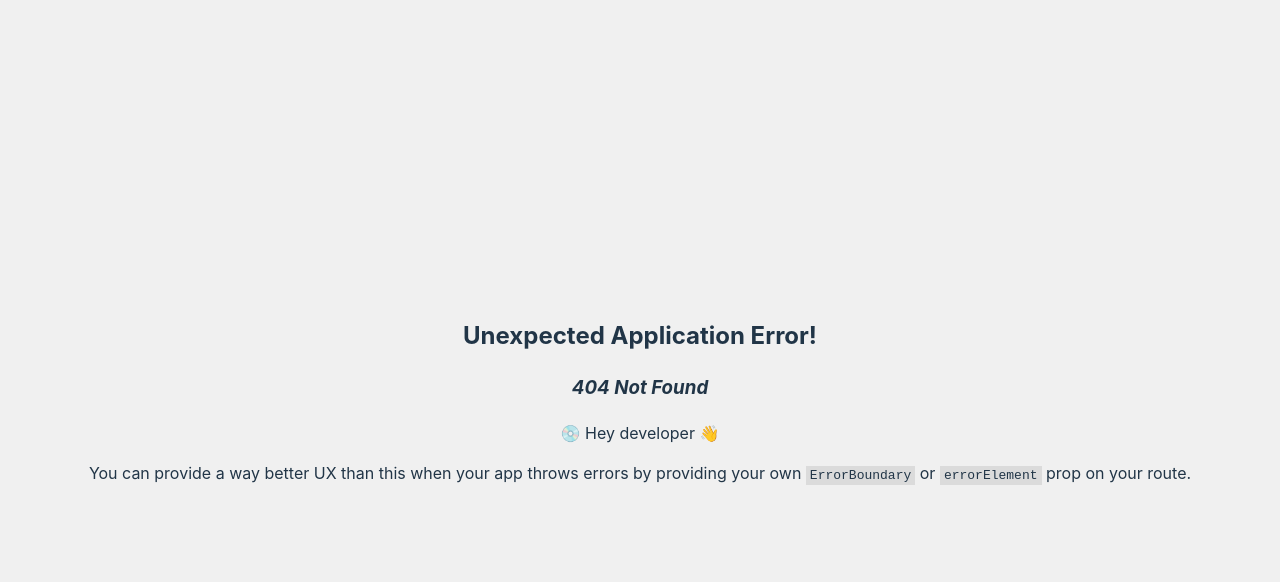
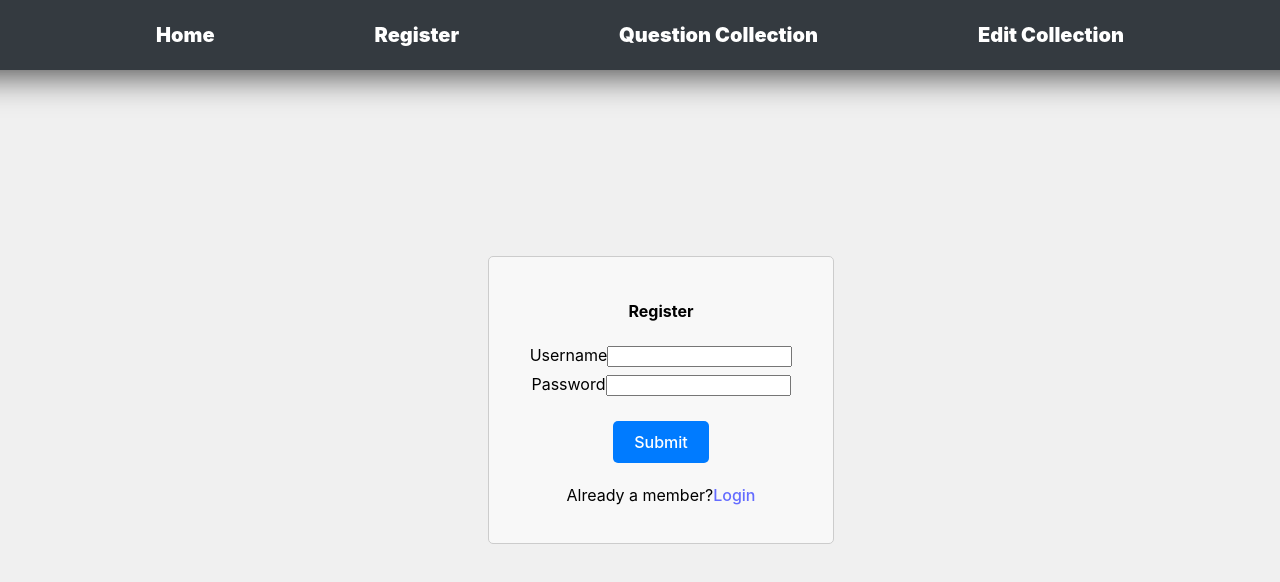
Before and after one commit to korodigergo/stackflow-react3, a React (Vite) app: page /register in a window 1280 px wide. Before the commit this address had no page. Shown: the top 582 px of the page. Built offline with nearby package versions, Linux system fonts and the light colour scheme.

Commit message:
add register page

```diff
--- a/src/App.jsx
+++ b/src/App.jsx
@@ -7,8 +7,8 @@ function App() {
     <div className="root-layout">
       <header id="header">
         <nav id="navbar">
-
           <NavLink to="/">Home</NavLink>
+          <NavLink to="/register">Register</NavLink>
           <NavLink to="/questions">Question Collection</NavLink>
           <NavLink to="/addquestion">Edit Collection</NavLink>
         </nav>
--- /dev/null
+++ b/src/components/FormRow.jsx
@@ -0,0 +1,19 @@
+const FormRow = ({ type, name, labelText, value, onChange }) => {
+    return (
+      <div className="form-row">
+        <label htmlFor={name} className="form-label">
+          {labelText || name}
+        </label>
+        <input
+          type={type}
+          id={name}
+          name={name}
+          className="form-input"
+          value={value}
+          onChange={(e) => setValue(e.target.value)}
+          required
+        />
+      </div>
+  );
+};
+export default FormRow;
--- a/src/main.jsx
+++ b/src/main.jsx
@@ -5,6 +5,7 @@ import './index.css'
 import { RouterProvider, createBrowserRouter } from 'react-router-dom';
 import EditQuestions from './pages/EditQuestions.jsx';
 import Questions from './pages/Questions.jsx';
+import Register from './pages/user/Register.jsx';
 
 
 const router = createBrowserRouter([
@@ -12,6 +13,10 @@ const router = createBrowserRouter([
     path: "/",
     element: <App></App>,
     children: [
+      {
+        path: "/register",
+        element: <Register />
+      },
       {
         path: "/addquestion",
         element: <EditQuestions />
--- /dev/null
+++ b/src/pages/user/Register.css
@@ -0,0 +1,53 @@
+.form {
+    display: flex;
+    flex-direction: column;
+    align-items: center;
+    width: 100%;
+    max-width: 400px;
+    margin: 0 auto;
+    padding: 20px;
+    border: 1px solid #ccc;
+    border-radius: 5px;
+    background-color: #f8f8f8;
+  }
+
+  .form h4 {
+    margin-bottom: 20px;
+    color: #000;
+  }
+
+  .form .btn {
+    display: inline-block;
+    padding: 10px 20px;
+    margin-top: 20px;
+    background-color: #007bff;
+    color: #fff;
+    text-decoration: none;
+    border-radius: 5px;
+    cursor: pointer;
+  }
+
+  .form .btn:hover {
+    background-color: #0056b3;
+  }
+
+  .form p {
+    margin-top: 20px;
+    text-align: center;
+    color: #000;
+  }
+
+  .form p .btn {
+    background-color: #6c757d;
+    color: #fff;
+  }
+
+  .form p .btn:hover {
+    background-color: #5a6268;
+  }
+
+  .form-label {
+    display: inline-block;
+    margin-bottom: 5px;
+    color: #000;
+  }
--- /dev/null
+++ b/src/pages/user/Register.jsx
@@ -0,0 +1,91 @@
+import { Link } from "react-router-dom";
+import FormRow from "../../components/FormRow";
+import { useState } from "react";
+import "./Register.css";
+
+const Register = () => {
+  const [userName, setUserName] = useState("");
+  const [password, setPassword] = useState("");
+
+  const handleSubmit = async (e) => {
+    e.preventDefault();
+
+    await addUser(userName, password);
+
+    setUserName("");
+    setPassword("");
+  };
+
+  return (
+    <form className="form" onSubmit={handleSubmit}>
+      <h4>Register</h4>
+      <div className="form-row">
+        <label htmlFor="userName" className="form-label">
+          Username
+        </label>
+        <input
+          type="text"
+          id="userName"
+          name="userName"
+          className="form-input"
+          value={userName}
+          onChange={(e) => setUserName(e.target.value)}
+          required
+        />
+      </div>
+      <div className="form-row">
+        <label htmlFor="password" className="form-label">
+          Password
+        </label>
+        <input
+          type="password"
+          id="password"
+          name="password"
+          className="form-input"
+          value={password}
+          onChange={(e) => setPassword(e.target.value)}
+          required
+        />
+      </div>
+      <button type="submit" className="btn">
+        Submit
+      </button>
+      <p>
+        Already a member?
+        <Link to="/login" className="member-btn">
+          Login
+        </Link>
+      </p>
+    </form>
+  );
+};
+
+export default Register;
+
+async function addUser(userName, password) {
+  console.log(userName);
+  console.log(password);
+  const userToAdd = {
+    userName,
+    password,
+  };
+
+  try {
+    const addUserResponse = await fetch("/api/user/", {
+      method: "POST",
+      body: JSON.stringify(userToAdd),
+      headers: {
+        "Content-Type": "application/json",
+      },
+    });
+
+    if (addUserResponse.ok) {
+      const addedUser = await addUserResponse.json();
+      console.log("registered: " + addedUser);
+    } else {
+      const errorMessage = await addUserResponse.text();
+    }
+  } catch (error) {
+    console.log(error);
+  }
+}
```
